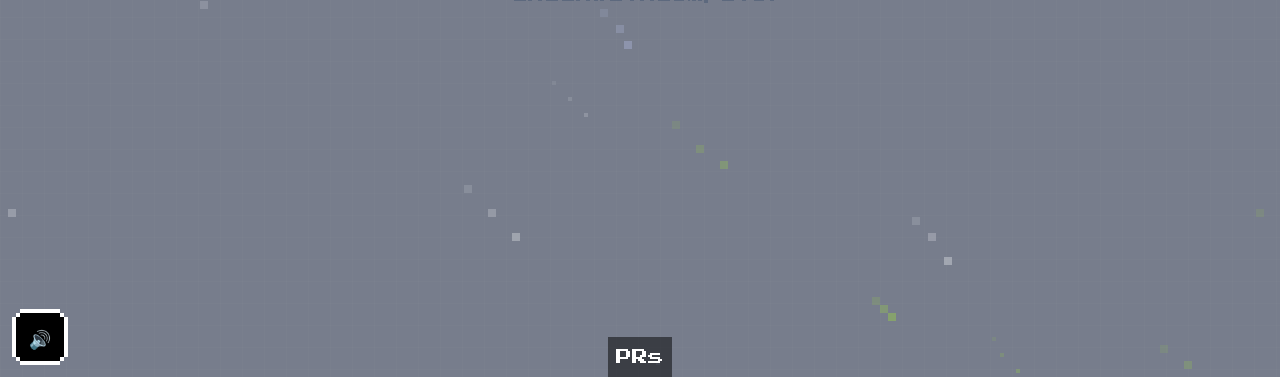
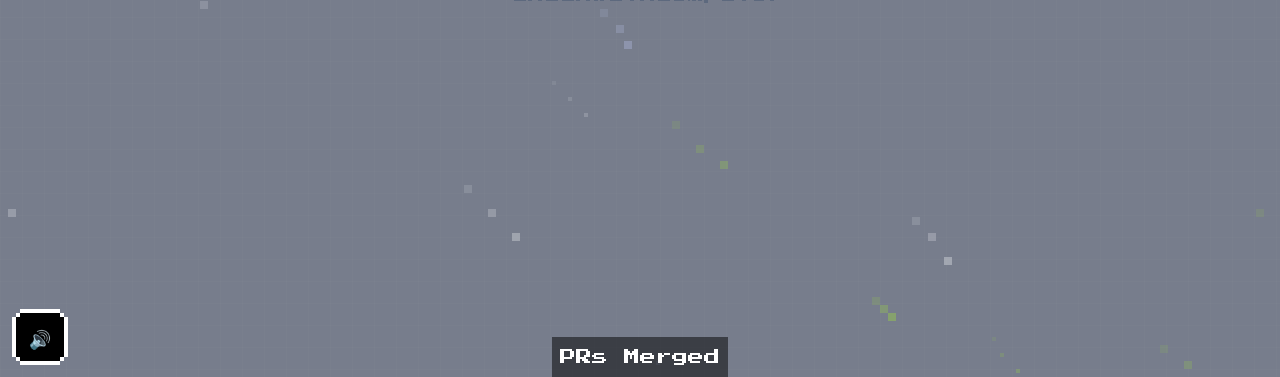
Before and after one commit to Souravrajvi0/souravrajvi0.github.io, a plain HTML site: page about.html in a window 1280 px wide. Shown: the part 423-800 px from the top of the page. Drawn offline with nearby package versions, Linux system fonts and the light colour scheme.

Commit message:
Label bottom About nav button as "PRs Merged"

```diff
--- a/about.html
+++ b/about.html
@@ -155,7 +155,7 @@
         <button id="navigate-top"
             class="navigate-button absolute top-12 left-1/2 transform -translate-x-1/2 p-2 bg-black bg-opacity-50 text-white z-4">Contact</button>
         <button id="navigate-bottom"
-            class="navigate-button absolute bottom-0 left-1/2 transform -translate-x-1/2 p-2 bg-black bg-opacity-50 text-white z-4">PRs</button>
+            class="navigate-button absolute bottom-0 left-1/2 transform -translate-x-1/2 p-2 bg-black bg-opacity-50 text-white z-4">PRs Merged</button>
     </main>
 
     <script src="assets/js/utils/constants.js"></script>
--- a/assets/about/about.js
+++ b/assets/about/about.js
@@ -244,7 +244,7 @@ document.addEventListener('DOMContentLoaded', () => {
                 buttons.left.textContent = 'GitHub';
                 buttons.right.textContent = 'Resume';
                 buttons.top.textContent = 'Contact';
-                buttons.bottom.textContent = 'PRs';
+                buttons.bottom.textContent = 'PRs Merged';
                 break;
             case 'left':
                 buttons.right.classList.remove('hidden');
```
